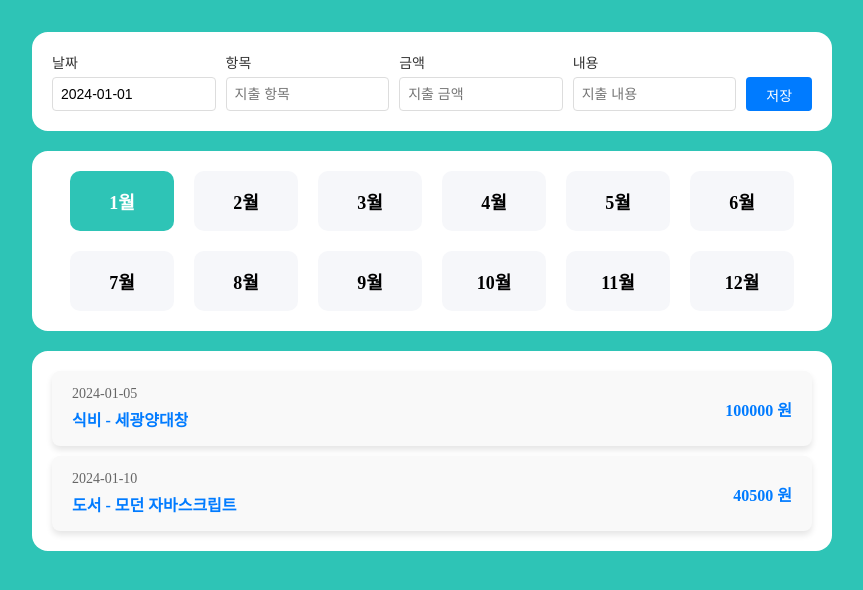
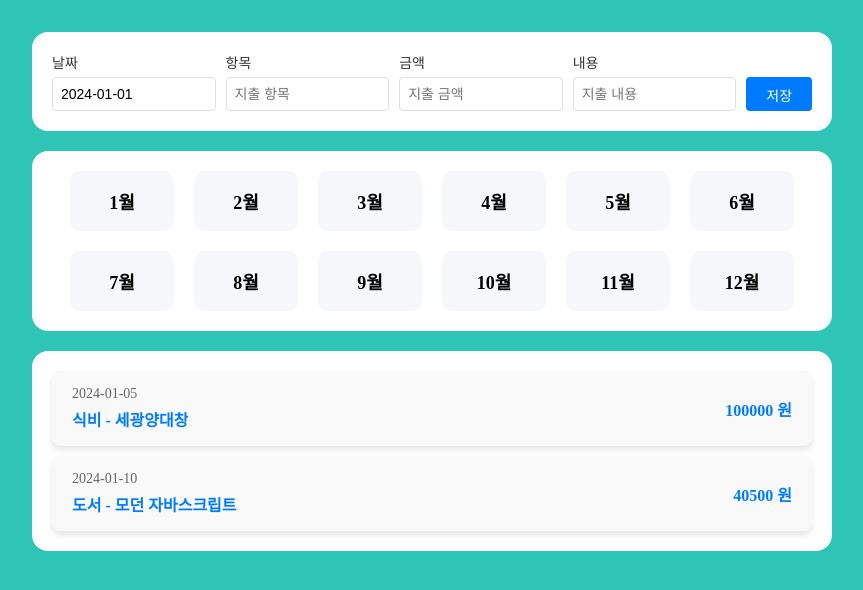
Before and after one commit to hb9901/CheckBook, a React (Vite) app: page / in a window 1280 px wide. Shown: the top 590 px of the page, without its empty margins (208-1071 px from the left). Built offline with nearby package versions, Linux system fonts and the light colour scheme.

Commit message:
fix: month 초기값 context에서 호출

```diff
--- a/src/components/Months/Months.jsx
+++ b/src/components/Months/Months.jsx
@@ -4,7 +4,7 @@ import { ExpenditureContext } from "../../context/ExpenditureContext";
 import { months } from "./costants";
 
 function Months() {
-  const [selectedMonth, setSelectedMonth] = useState(Number(localStorage.getItem('month')));
+  const [selectedMonth, setSelectedMonth] = useState(useContext(ExpenditureContext).getMonth);
   const setMonth = useContext(ExpenditureContext).setMonth;
 
   const handleClickMonth = ({ target }) => {
--- a/src/provider/ExpenditureProvider.jsx
+++ b/src/provider/ExpenditureProvider.jsx
@@ -36,6 +36,7 @@ function ExpenditureProvider({ children }) {
     <ExpenditureContext.Provider
       value={{
         monthExpenditures,
+        curMonth: month,
         addExpenditure,
         updateExpenditure,
         deleteExpenditure,
```
